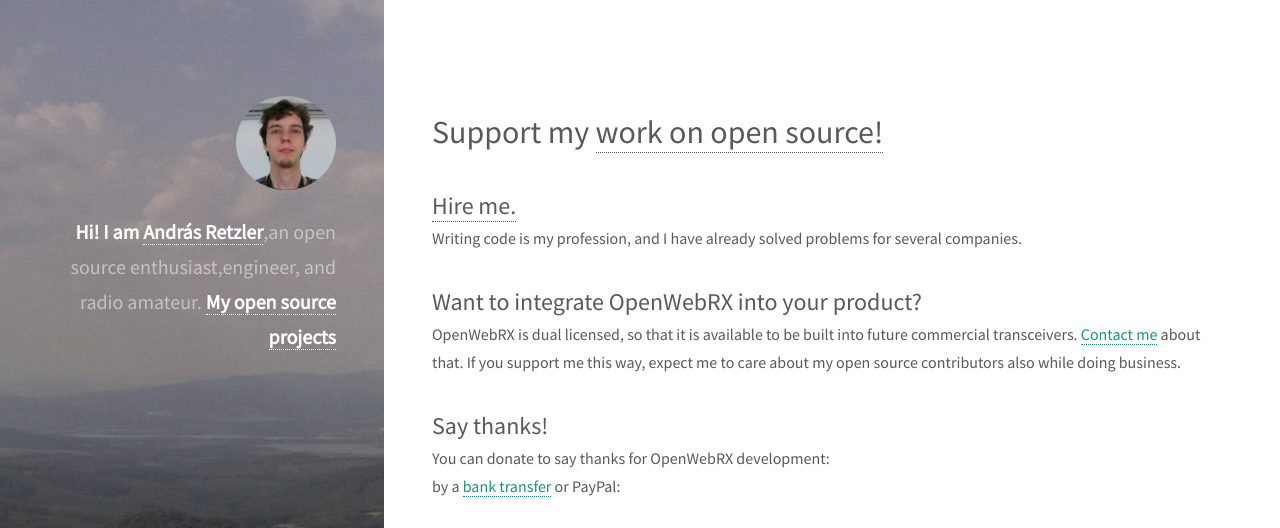
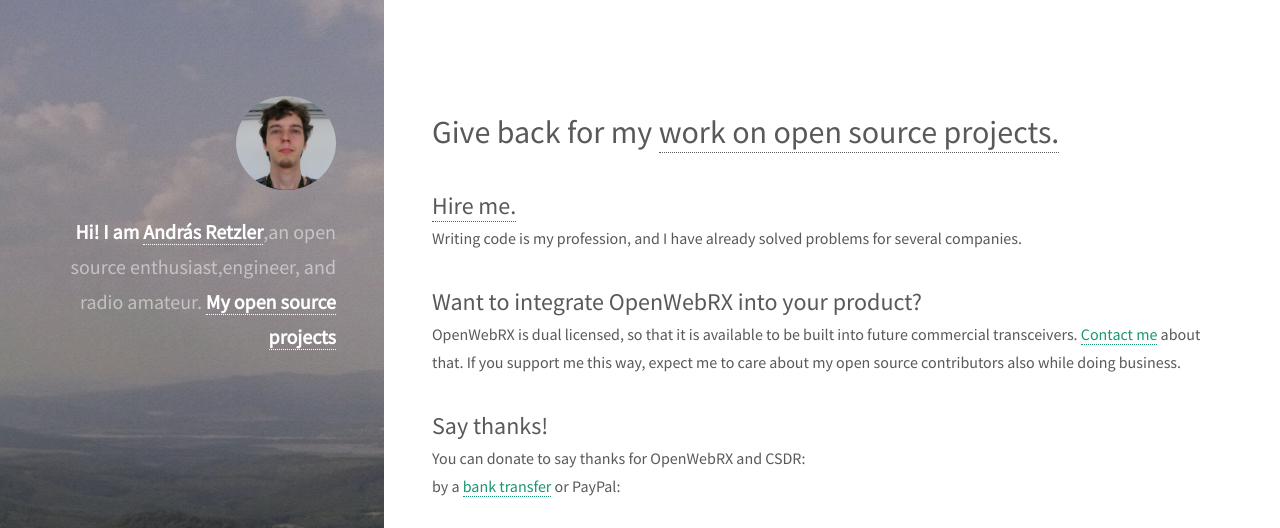
Before and after one commit to ha7ilm/ha7ilm.github.io, a Jekyll site: the page built from support.md, in a window 1280 px wide and 900 px high, cut to the strip 0-528 px from the top of the window. Built offline with Jekyll 4.4.1, drawn with Linux system fonts in a browser that asks for light colours.

Commit message:
support page

```diff
--- a/support.md
+++ b/support.md
@@ -2,7 +2,7 @@
 layout: post
 ---
 
-<h1>Support my <a href="/projects">work on open source!</a></h1>
+<h1>Give back for my <a href="/projects">work on open source projects.</a></h1>
 
 <h2 style="margin: 0;"><a href="/about">Hire me.</a></h2>Writing code is my profession, and I have already solved problems for several companies.
 
@@ -10,7 +10,7 @@
 
 <h2 style="margin: 0;">Say thanks!</h2>
 
-You can donate to say thanks for OpenWebRX development:
+You can donate to say thanks for OpenWebRX and CSDR:
 by a <a href="/supporttransfer">bank transfer</a> or PayPal:
 
 <form action="https://www.paypal.com/cgi-bin/webscr" method="post" target="_top" id="paypalform">
```
